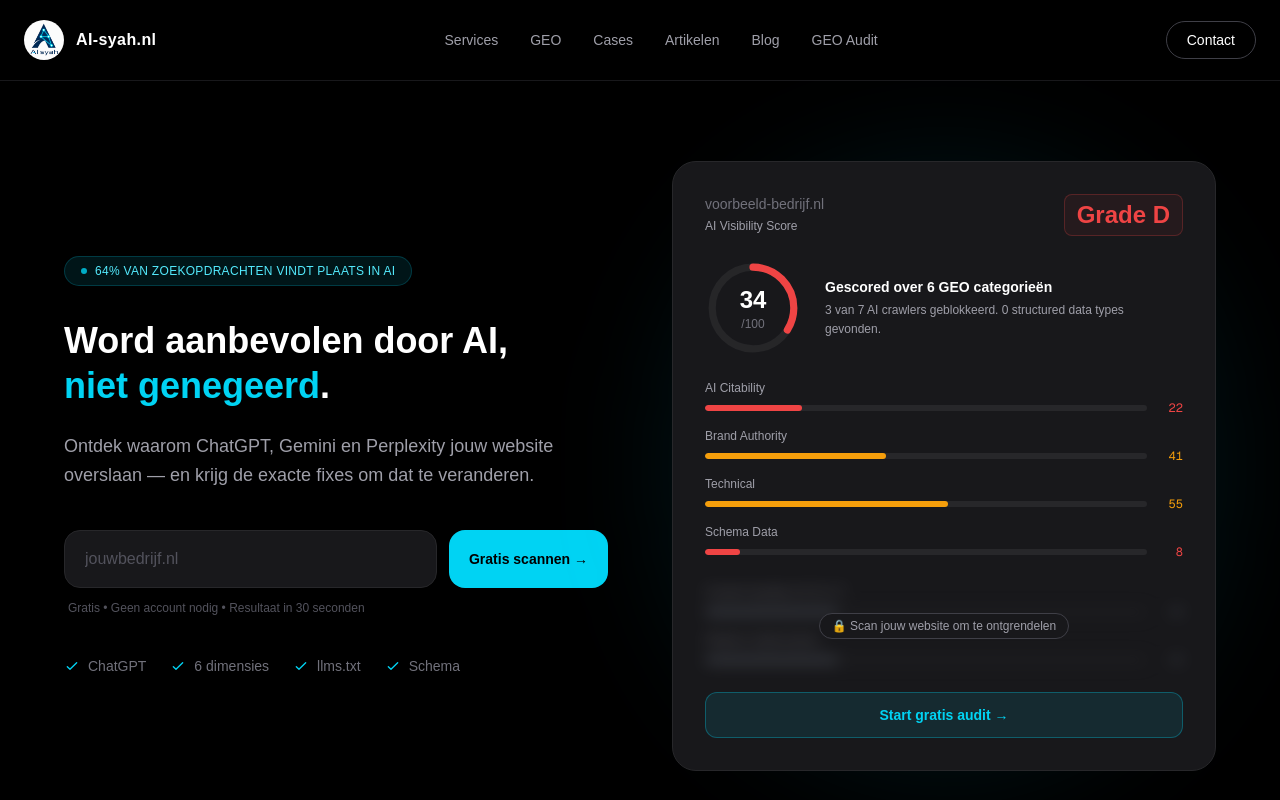
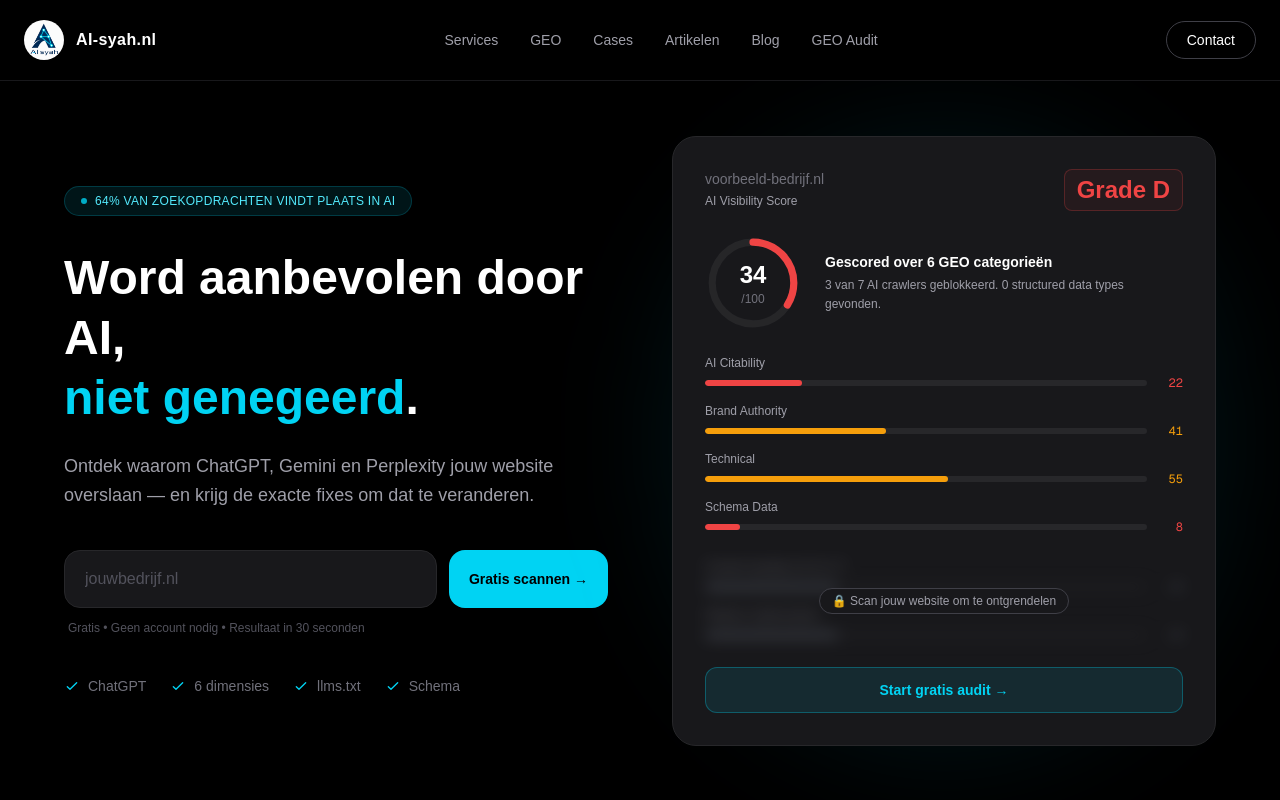
Before and after one commit to seyfikucukunal/ai-syah-nl, a Next.js app: page / in a window 1280 px wide. Shown: the top 800 px of the page. Built offline with nearby package versions, Linux system fonts and the light colour scheme.

Commit message:
Hero: grotere titel + kaart gecentreerd

```diff
--- a/app/components/Hero.tsx
+++ b/app/components/Hero.tsx
@@ -64,9 +64,9 @@ export default function Hero() {
       initial={{ opacity: 0, y: 30 }}
       animate={{ opacity: 1, y: 0 }}
       transition={{ duration: 0.6 }}
-      className="min-h-[90vh] flex items-center px-6 py-20"
+      className="min-h-[90vh] flex items-center px-6 py-12"
     >
-      <div className="max-w-6xl mx-auto w-full grid md:grid-cols-2 gap-16 items-center">
+      <div className="max-w-6xl mx-auto w-full grid md:grid-cols-2 gap-16 items-center min-h-[70vh]">
 
         {/* Links: tekst + scan input */}
         <div>
@@ -77,7 +77,7 @@ export default function Hero() {
             </span>
           </div>
 
-          <h1 className="text-3xl md:text-4xl font-bold leading-tight mb-6">
+          <h1 className="text-4xl md:text-5xl font-bold leading-tight mb-6">
             Word aanbevolen door AI,<br />
             <span className="text-cyan-400">niet genegeerd</span>.
           </h1>
```
